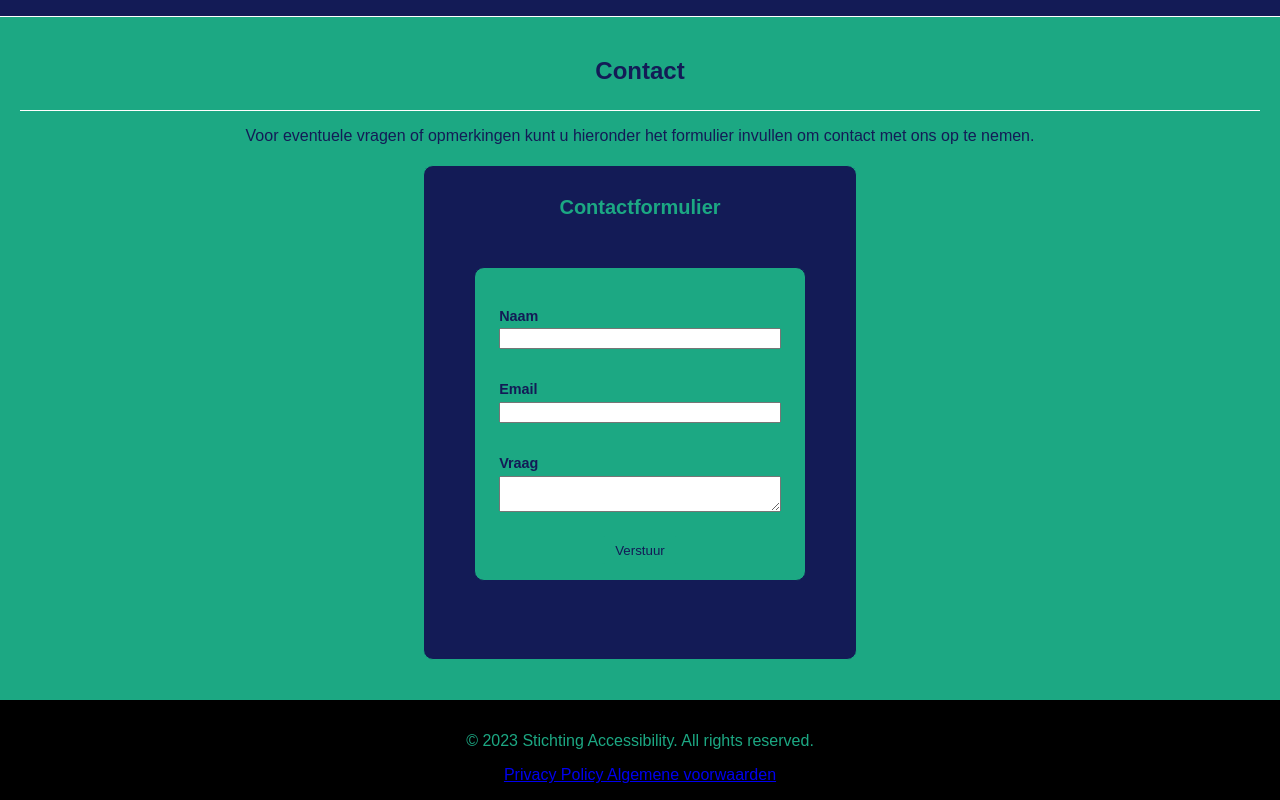
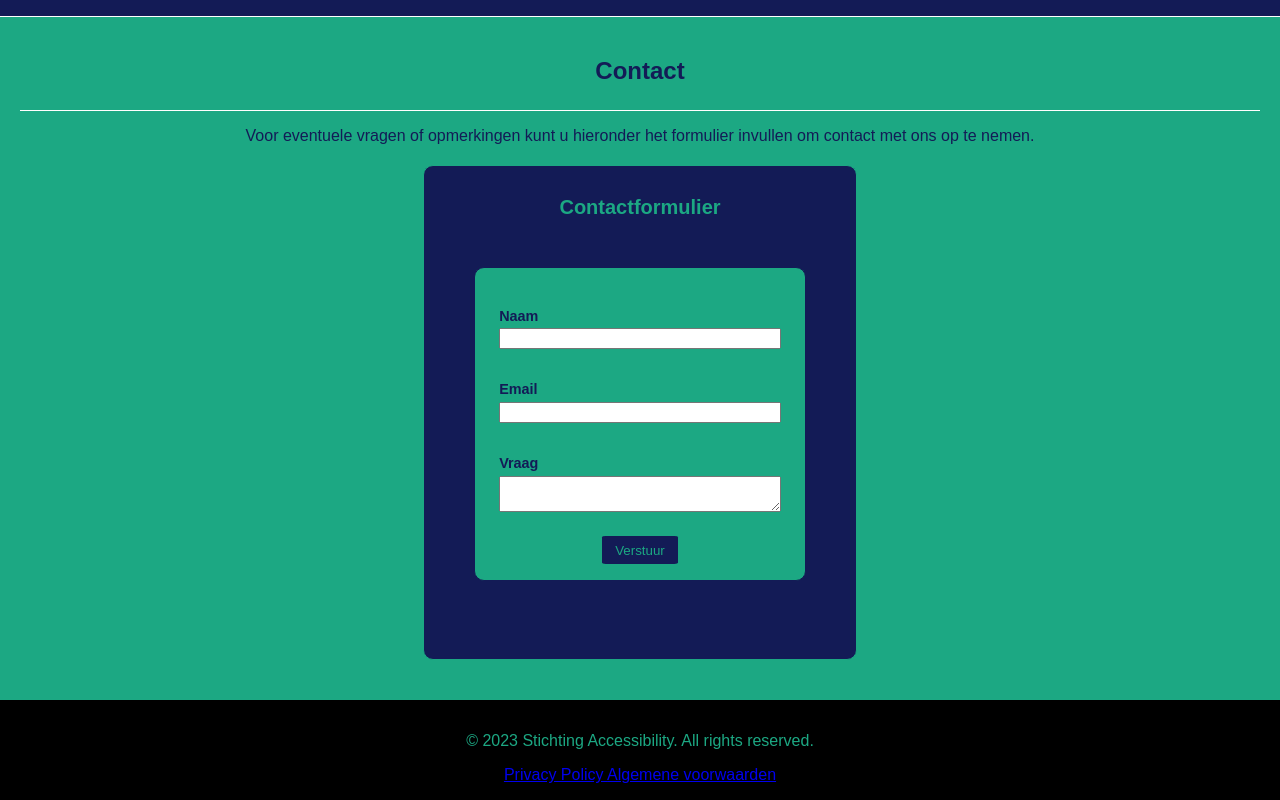
Before and after one commit to DiegoIEC/wpr, a React (Create React App) app in the folder web/: page / in a window 1280 px wide. Shown: the part 1031-1831 px from the top of the page. Built offline with nearby package versions, Linux system fonts and the light colour scheme.

Commit message:
pink buttons

```diff
--- a/web/src/Home_ALG.js
+++ b/web/src/Home_ALG.js
@@ -70,7 +70,7 @@ const Home_ALG = () => {
                   <label htmlFor="email">Vraag</label>
                   <textarea type="email" id="email" />
                 </div>
-                <button type="submit" className="center-button button-green">
+                <button type="submit" className="center-button button-blue">
                   Verstuur
                 </button>
             </form>
--- a/web/src/index.css
+++ b/web/src/index.css
@@ -55,7 +55,7 @@ button {
 }
 
 button:hover {
-  background-color: #007700;
+  background-color: #FFC0CB;
 }
 
 footer {
```
